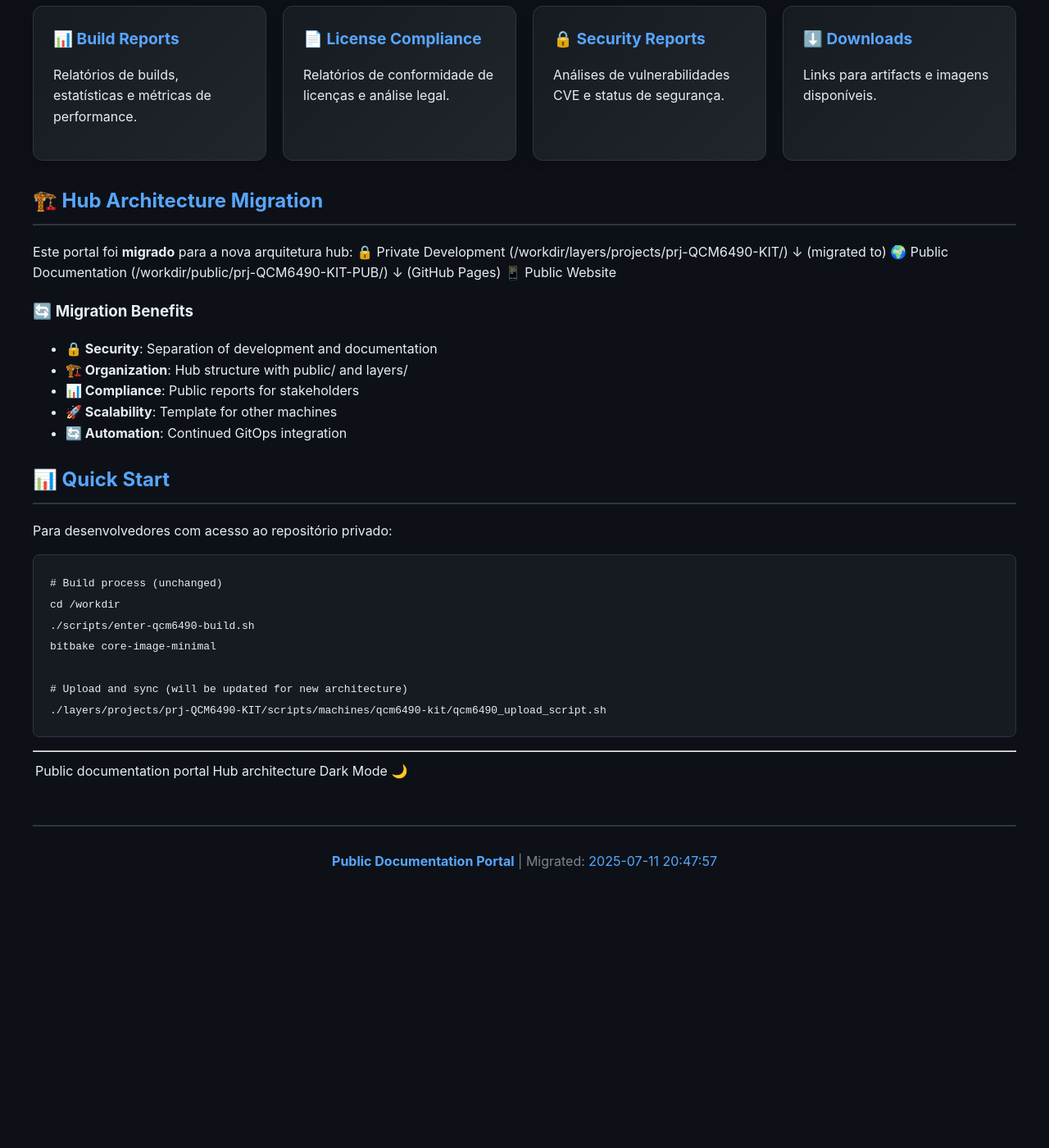
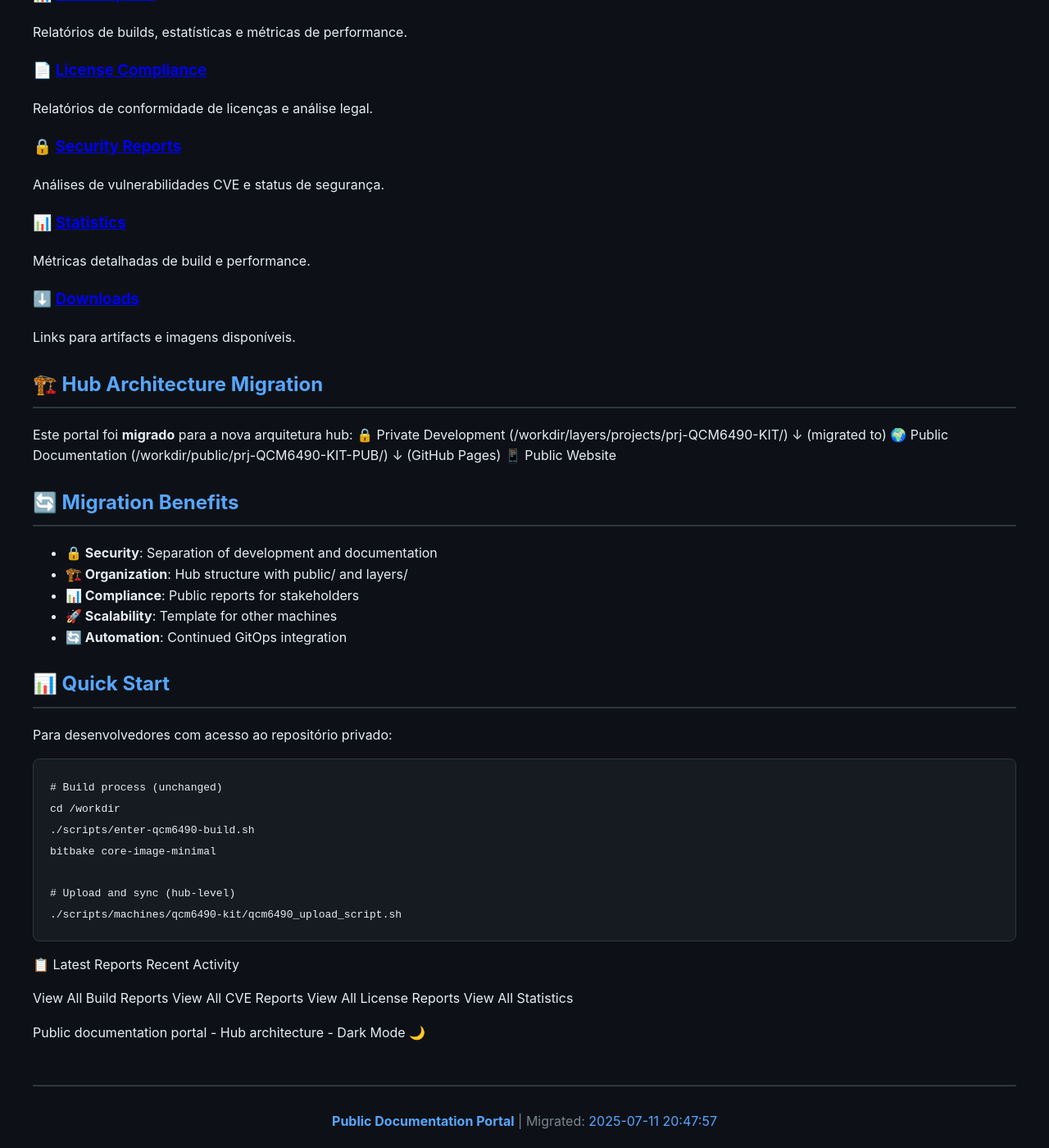
Before and after one commit to yocto-machines/prj-QCM6490-KIT-PUB, a Jekyll site: the page built from docs/index.md, in a window 1280 px wide and 1400 px high, scrolled down 834 px. Shown: the whole window at 82% size. Built offline with Jekyll 4.4.1, drawn with Linux system fonts in a browser that asks for light colours; before the commit the page ends 1948 px from its top, so only the background shows below that.

Commit message:
🔧 Fix navigation links and add comprehensive download page

````diff
--- a/docs/index.md
+++ b/docs/index.md
@@ -11,50 +11,29 @@ Bem-vindo à documentação pública do **Qualcomm QCM6490 Development Kit** usa
 
 ## 🎯 Status do Projeto
 
-<div class="status-section">
-    <div class="status-grid">
-        <div class="status-item">
-            <strong>Board</strong>
-            Qualcomm QCM6490 Development Kit
-        </div>
-        <div class="status-item">
-            <strong>Yocto Version</strong>
-            Kirkstone (4.0)
-        </div>
-        <div class="status-item">
-            <strong>Repository Type</strong>
-            <span class="status-badge status-info">🌍 Public Portal</span>
-        </div>
-        <div class="status-item">
-            <strong>Migration Status</strong>
-            <span class="status-badge status-success">✅ Completed</span>
-        </div>
-    </div>
-</div>
+| Field | Value |
+|-------|-------|
+| **Board** | Qualcomm QCM6490 Development Kit |
+| **Yocto Version** | Kirkstone (4.0) |
+| **Repository Type** | 🌍 Public Portal |
+| **Migration Status** | ✅ Completed |
 
 ## 📋 Documentação Disponível
 
-<div class="quick-links">
-    <a href="/reports/" class="quick-link">
-        <h3>📊 Build Reports</h3>
-        <p>Relatórios de builds, estatísticas e métricas de performance.</p>
-    </a>
+### 📊 [Build Reports](../reports/builds/)
+Relatórios de builds, estatísticas e métricas de performance.
 
-    <a href="/reports/licenses/" class="quick-link">
-        <h3>📄 License Compliance</h3>
-        <p>Relatórios de conformidade de licenças e análise legal.</p>
-    </a>
+### 📄 [License Compliance](../reports/licenses/)
+Relatórios de conformidade de licenças e análise legal.
 
-    <a href="/reports/cve/" class="quick-link">
-        <h3>🔒 Security Reports</h3>
-        <p>Análises de vulnerabilidades CVE e status de segurança.</p>
-    </a>
+### 🔒 [Security Reports](../reports/cve/)
+Análises de vulnerabilidades CVE e status de segurança.
 
-    <a href="/downloads/" class="quick-link">
-        <h3>⬇️ Downloads</h3>
-        <p>Links para artifacts e imagens disponíveis.</p>
-    </a>
-</div>
+### 📊 [Statistics](../reports/statistics/)
+Métricas detalhadas de build e performance.
+
+### ⬇️ [Downloads](../downloads/)
+Links para artifacts e imagens disponíveis.
 
 ## 🏗️ Hub Architecture Migration
 
@@ -65,13 +44,13 @@ Este portal foi **migrado** para a nova arquitetura hub:
 ↓ (GitHub Pages)
 📱 Public Website
 
-### 🔄 Migration Benefits
+## 🔄 Migration Benefits
 
-- **🔒 Security**: Separation of development and documentation
-- **🏗️ Organization**: Hub structure with public/ and layers/
-- **📊 Compliance**: Public reports for stakeholders
-- **🚀 Scalability**: Template for other machines
-- **🔄 Automation**: Continued GitOps integration
+* **🔒 Security**: Separation of development and documentation
+* **🏗️ Organization**: Hub structure with public/ and layers/
+* **📊 Compliance**: Public reports for stakeholders
+* **🚀 Scalability**: Template for other machines
+* **🔄 Automation**: Continued GitOps integration
 
 ## 📊 Quick Start
 
@@ -83,11 +62,17 @@ cd /workdir
 ./scripts/enter-qcm6490-build.sh
 bitbake core-image-minimal
 
-# Upload and sync (will be updated for new architecture)
-./layers/projects/prj-QCM6490-KIT/scripts/machines/qcm6490-kit/qcm6490_upload_script.sh
+# Upload and sync (hub-level)
+./scripts/machines/qcm6490-kit/qcm6490_upload_script.sh
 ```
 
----
+📋 Latest Reports
+Recent Activity
+
+View All Build Reports
+View All CVE Reports
+View All License Reports
+View All Statistics
 
 
-Public documentation portal | Hub architecture | Dark Mode 🌙
+Public documentation portal - Hub architecture - Dark Mode 🌙
````
Also changed, not shown: reports/index.md (added, +52 -0 lines).
